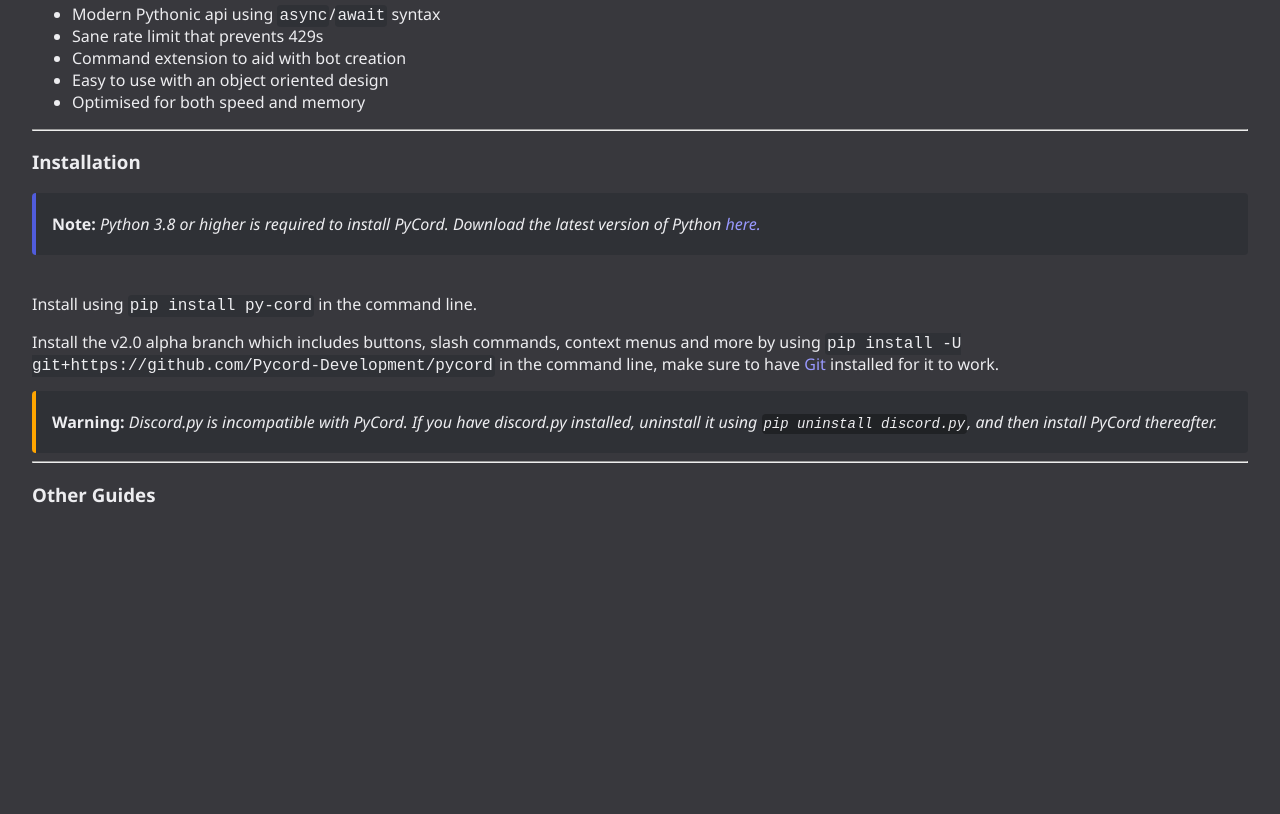
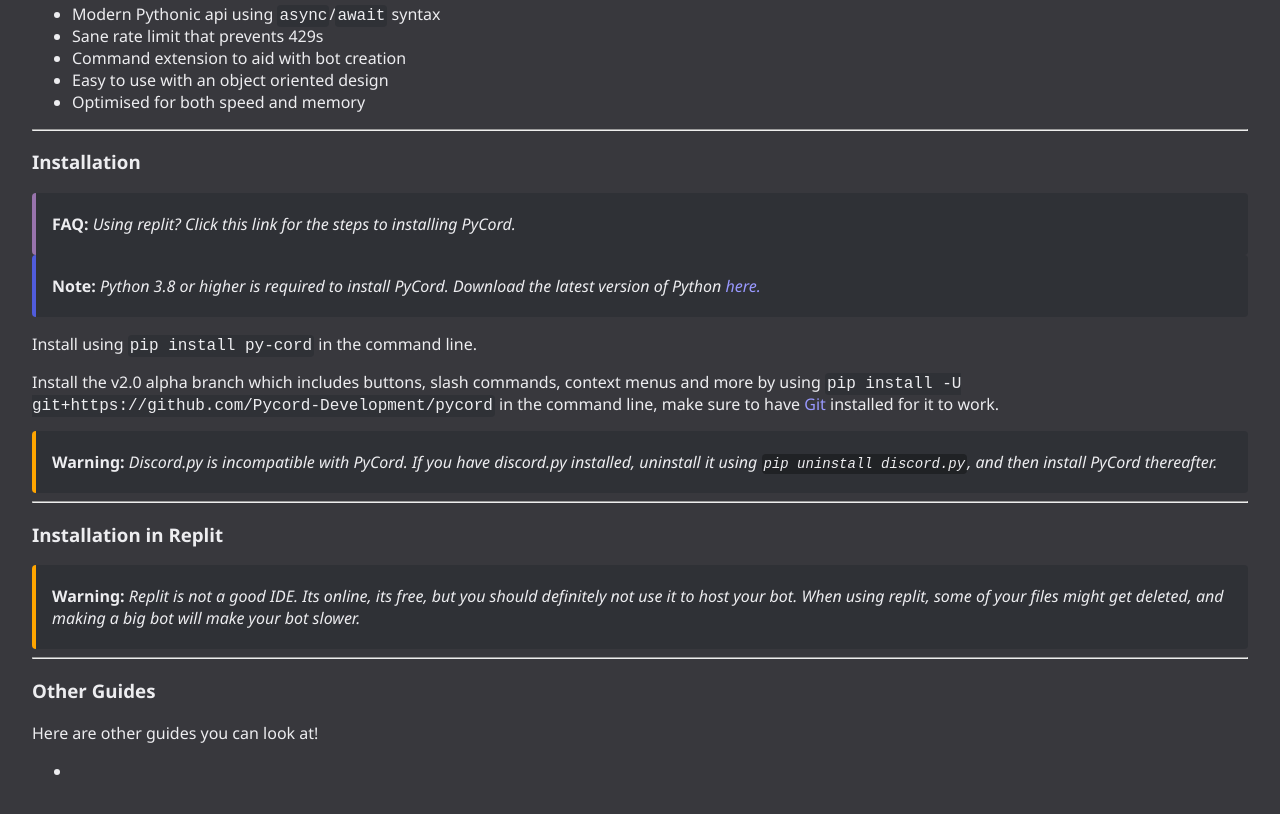
Before and after one commit to domzymonz/pyc-guide, a plain HTML site: page index.html in a window 1280 px wide. Shown: the part 1042-1856 px from the top of the page. Before the commit the page ends 1599 px from the top, so only its background shows below. Drawn offline with Linux system fonts and the light colour scheme.

Commit message:
added replit introduction

```diff
--- a/index.html
+++ b/index.html
@@ -75,7 +75,7 @@
                 Discord written in Python.</p>
             <h4>Key Features</h4>
             <ul>
-                <li>Modern Pythonic api using <code class="code-block-normal">async</code>/<code class="code-block-normal">await</code>
+                <li>Modern Pythonic api using <code class="code-line-normal">async</code>/<code class="code-line-normal">await</code>
                     syntax</li>
                 <li>Sane rate limit that prevents 429s</li>
                 <li>Command extension to aid with bot creation</li>
@@ -84,24 +84,37 @@
             </ul>
             <hr />
             <h3 id="installation">Installation</h3>
+            <div class="card faq">
+                <p><b>FAQ:</b> <i>Using replit? Click this link for the steps to installing PyCord.</i></p>
+            </div>
             <div class="card info">
                 <p><b>Note:</b> <i>Python 3.8 or higher is required to install PyCord. Download the latest version of
                         Python <a href="https://www.python.org/downloads/" class="anchor">here.</a></i></p>
             </div>
-            <br />
-            <p>Install using <code class="code-block-normal">pip install py-cord</code> in the command line.</p>
+            <p>Install using <code class="code-line-normal">pip install py-cord</code> in the command line.</p>
             <p>Install the v2.0 alpha branch which includes buttons, slash commands, context menus and more by using
-                <code class="code-block-normal">pip install -U git+https://github.com/Pycord-Development/pycord</code>
+                <code class="code-line-normal">pip install -U git+https://github.com/Pycord-Development/pycord</code>
                 in the command line, make sure to have <a href="https://git-scm.com/downloads" class="anchor">Git</a> installed for it
                 to work.
             </p>
             <div class="card warning">
                 <p><b>Warning:</b> <i>Discord.py is incompatible with PyCord. If you have discord.py installed,
-                        uninstall it using <code class="code-block-embed">pip uninstall discord.py</code>, and then
+                        uninstall it using <code class="code-line-embed">pip uninstall discord.py</code>, and then
                         install PyCord thereafter.</i></p>
             </div>
             <hr />
+            <h3 id="installation-replit">Installation in Replit</h3>
+            <div class="card warning">
+                <p><b>Warning:</b> <i>Replit is not a good IDE. Its online, its free, but you should definitely not use it to host your
+                        bot. When using replit, some of your files might get deleted, and making a big bot will make your bot slower.</i></p>
+
+            </div>
+            <hr />
             <h3 id="references">Other Guides</h3>
+            <p>Here are other guides you can look at!</p>
+            <ul>
+                <li><a class="anchor"></a></li>
+            </ul>
         </div>
     </div>
     <script src="script.js" async defer></script>
--- a/styles/style.css
+++ b/styles/style.css
@@ -1,3 +1,7 @@
+html {
+    scroll-behavior: smooth;
+}
+
 body {
     background-color: #38383d;
     color: #ededf0;
@@ -223,7 +227,11 @@ body {
     border-color: #FFA500;
 }
 
-.code-block-normal {
+.faq {
+    border-color: #9873AC;
+}
+
+.code-line-normal {
     display: inline;
     font-size: 1rem;
     text-indent: 0;
@@ -232,7 +240,7 @@ body {
     padding: 2px;
 }
 
-.code-block-embed {
+.code-line-embed {
     display: inline;
     font-size: 0.875rem;
     text-indent: 0;
```
